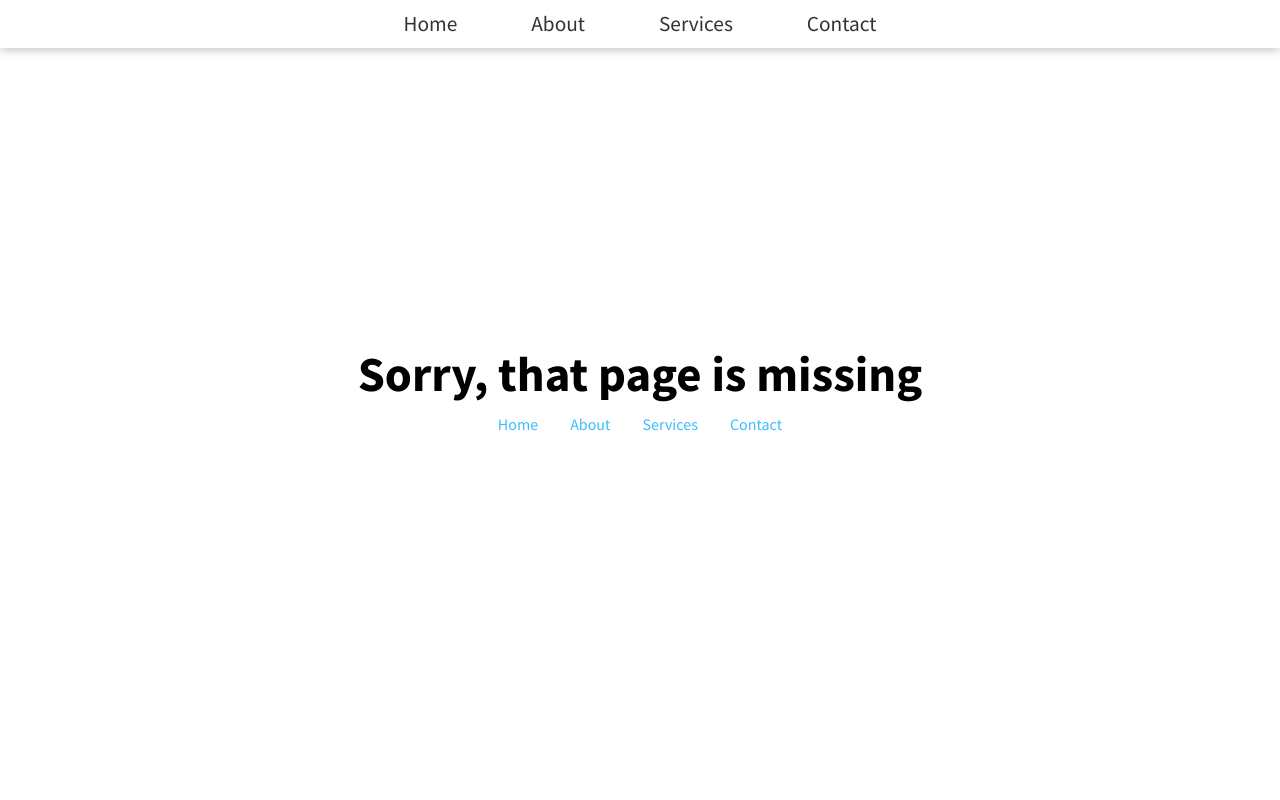
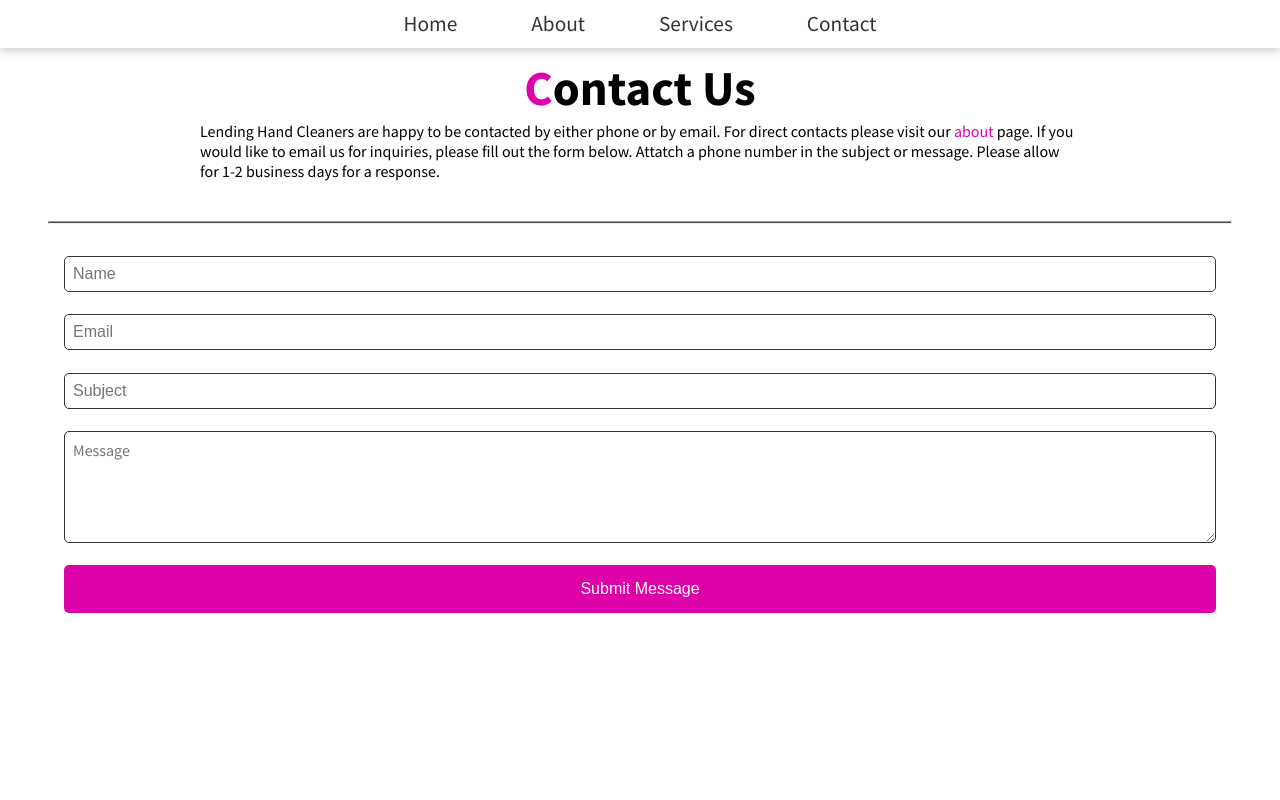
Before and after one commit to DevLikeMike/lending-hand-cleaners, a Next.js app: page /contact in a window 1280 px wide. Before the commit this address had no page. Shown: the top 800 px of the page. Built offline with nearby package versions, Linux system fonts and the light colour scheme; no server answers.

Commit message:
Completed contact, message, and api/contact

```diff
--- /dev/null
+++ b/config/index.js
@@ -0,0 +1,2 @@
+export const NEXT_URL =
+  process.env.NEXT_PUBLIC_FRONTEND_URL || "http://localhost:3000";
--- a/package.json
+++ b/package.json
@@ -10,8 +10,10 @@
   },
   "dependencies": {
     "next": "11.0.1",
+    "nodemailer": "^6.6.3",
     "react": "17.0.2",
     "react-dom": "17.0.2",
+    "react-hook-form": "^7.11.0",
     "react-icons": "^4.2.0",
     "sass": "^1.35.1",
     "styled-components": "^5.3.0"
--- /dev/null
+++ b/pages/api/contact.js
@@ -0,0 +1,52 @@
+import nodemailer from "nodemailer";
+
+export default async (req, res) => {
+  // Check to make sure method is post
+  if (req.method === "POST") {
+    // Destruct the body information
+    const { name, email, message, subject } = req.body;
+
+    // Build transporter for nodemailer (Boilerplate)
+    const transporter = nodemailer.createTransport({
+      // For gmail only
+      host: "smtp.gmail.com",
+      port: 465,
+      secure: true,
+      // Env variables
+      auth: {
+        user: process.env.user,
+        pass: process.env.pass,
+      },
+    });
+
+    // Try-Catch for attempt to send email
+    try {
+      const emailRes = await transporter.sendMail({
+        from: email,
+        to: "mhcontactburner@gmail.com",
+        subject: `${subject}`,
+        html: `<p>New Form Submission from your site</p>
+        <p><strong>Name: </strong> ${name} </p>
+        <p><strong>Email: </strong> ${email} </p>
+        <p><strong>Message: </strong> ${message} </p>
+
+        `,
+      });
+
+      // Confirm email sent
+      console.log("New Message Sent");
+    } catch (err) {
+      // Log error if message cannot send
+      console.log(err);
+    }
+
+    // Status
+    res.status(200).json(req.body);
+  } else {
+    // Only allow post methods
+    res.setHeader("Allow", ["POST"]);
+
+    // Status
+    res.status(405).json({ message: `Method ${req.method} not allowed` });
+  }
+};
--- a/pages/api/hello.js
+++ /dev/null
@@ -1,5 +0,0 @@
-// Next.js API route support: https://nextjs.org/docs/api-routes/introduction
-
-export default function handler(req, res) {
-  res.status(200).json({ name: 'John Doe' })
-}
--- /dev/null
+++ b/pages/contact.js
@@ -0,0 +1,139 @@
+import { useForm } from "react-hook-form";
+import { NEXT_URL } from "../config/index";
+import { useRouter } from "next/router";
+import Layout from "../components/Layout";
+import ContentContainer from "../components/ContentContainer";
+
+const Contact = () => {
+  // Form init for react-hook-form
+  const {
+    register,
+    handleSubmit,
+    reset,
+    formState: { errors },
+  } = useForm();
+
+  // useRouter
+  const router = useRouter();
+
+  // onSubmit for react form hook ASYNC
+  const onSubmit = async (data) => {
+    let { name, email, message, subject } = data;
+    // Hit api/contact endpoint from built in api page using fetch
+    const res = await fetch(`${NEXT_URL}/api/contact`, {
+      method: "POST",
+      headers: {
+        "Content-Type": "application/json",
+      },
+      body: JSON.stringify({
+        name: name,
+        email: email,
+        message: message,
+        subject: subject,
+      }),
+    });
+
+    // AWAIT response form backend api/contact route
+    const result = await res.json();
+    if (res.ok) {
+      router.push("/message");
+    }
+  };
+
+  return (
+    <Layout>
+      <main>
+        <ContentContainer pageName='contact flex flex-center col'>
+          <h1>Contact Us</h1>
+          <p>
+            Lending Hand Cleaners are happy to be contacted by either phone or
+            by email. For direct contacts please visit our{" "}
+            <a href='/about'>about</a> page. If you would like to email us for
+            inquiries, please fill out the form below. Attatch a phone number in
+            the subject or message. Please allow for 1-2 business days for a
+            response.
+          </p>
+          <hr className='section-hr' />
+          <form
+            onSubmit={handleSubmit(onSubmit)}
+            className='contact__form flex col'
+          >
+            <input
+              type='text'
+              name='name'
+              placeholder='Name'
+              // Register is from react-hook-form, first param is name field, second options
+              {...register("name", {
+                required: {
+                  value: true,
+                  message: "You must enter a first name.",
+                },
+                maxLength: {
+                  value: 20,
+                  message: "First name cannot be longer than 20 characters.",
+                },
+              })}
+            />
+            <span>{errors?.name?.message}</span>
+            <input
+              type='email'
+              name='email'
+              placeholder='Email'
+              // Register is from react-hook-form, first param is name field, second options
+              {...register("email", {
+                required: {
+                  value: true,
+                  message: "You must enter a email.",
+                },
+                maxLength: {
+                  value: 40,
+                  message: "Your email cannot be longer than 40 characters.",
+                },
+              })}
+            />
+            <span>{errors?.email?.message}</span>
+            <input
+              type='text'
+              name='subject'
+              placeholder='Subject'
+              {...register("subject", {
+                required: {
+                  value: true,
+                  message: "You must enter a Subject for your message.",
+                },
+                maxLength: {
+                  value: 30,
+                  message: "Subject cannot be longer than 30 characters.",
+                },
+              })}
+            />
+            <span>{errors?.subject?.message}</span>
+            <textarea
+              name='message'
+              placeholder='Message'
+              {...register("message", {
+                required: {
+                  value: true,
+                  message: "You must enter a message.",
+                },
+                minLength: {
+                  value: 25,
+                  message: "Your message must be at least 25 characters long.",
+                },
+                maxLength: {
+                  value: 1000,
+                  message:
+                    "Your message cannot be longer than 1000 characters.",
+                },
+              })}
+            ></textarea>
+            <span>{errors?.message?.message}</span>
+            <input type='submit' value='Submit Message' />
+          </form>
+        </ContentContainer>
+      </main>
+    </Layout>
+  );
+};
+
+export default Contact;
--- /dev/null
+++ b/styles/_contact.scss
@@ -0,0 +1,69 @@
+.contact {
+  margin-top: 3rem;
+
+  h1::first-letter {
+    color: #de03a9;
+  }
+
+  p {
+    max-width: 55rem;
+    margin: 0.5rem 0;
+  }
+
+  p a {
+    color: #de03a9;
+  }
+
+  p a:hover {
+    text-decoration: underline;
+  }
+
+  hr {
+    width: 100%;
+  }
+
+  form {
+    padding: 1rem;
+    width: 100%;
+
+    input,
+    textarea {
+      width: 100%;
+      margin-bottom: 1rem;
+      padding: 0.5em;
+      color: #333;
+      font-size: 1rem;
+      outline-color: #de03a9;
+      border: solid 1px #333;
+      border-radius: 5px;
+    }
+
+    textarea {
+      min-height: 7em;
+      max-width: 100%;
+      min-width: 100%;
+    }
+
+    input[type="submit"] {
+      border: none;
+      text-align: center;
+      min-height: 3rem;
+      background-color: #de03a9;
+      transition: all 0.3s ease;
+      border-radius: 5px;
+      color: #fff;
+    }
+
+    input[type="submit"]:hover {
+      cursor: pointer;
+    }
+
+    span {
+      font-size: 0.8em;
+      padding: 0.2rem;
+      color: red;
+      display: inline-block;
+      transform: translateY(-10px);
+    }
+  }
+}
--- a/styles/_globals.scss
+++ b/styles/_globals.scss
@@ -29,6 +29,12 @@ li {
 a {
   text-decoration: none;
   color: inherit;
+}
+
+.section-hr {
+  height: 3px;
+  background-color: hsl(0, 0%, 29%);
+  margin: 2rem 0 1rem;
 }
 
 // Helper classes
--- a/styles/index.scss
+++ b/styles/index.scss
@@ -4,3 +4,4 @@
 @import "./homescreen";
 @import "./about";
 @import "./services";
+@import "./contact";
```
Also changed, not shown: pages/message.js (added, +31 -0 lines), 1 other file (tests, documents, lock files or other folders).
